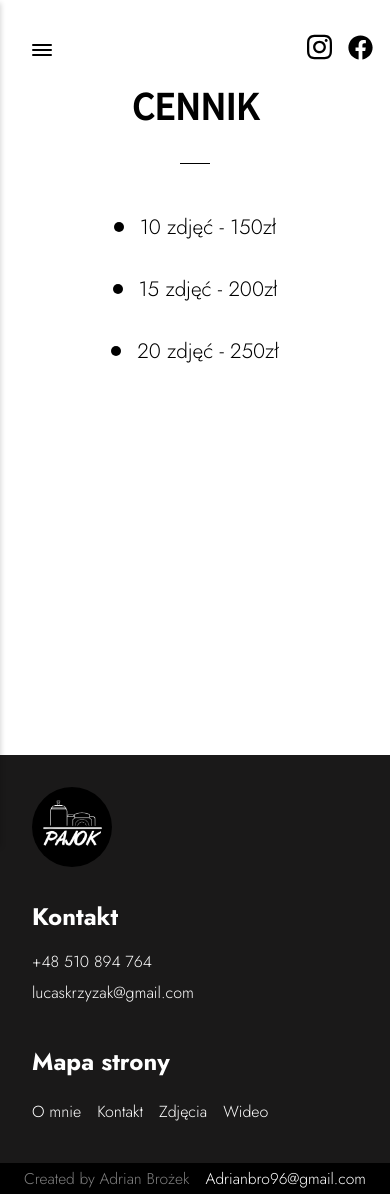
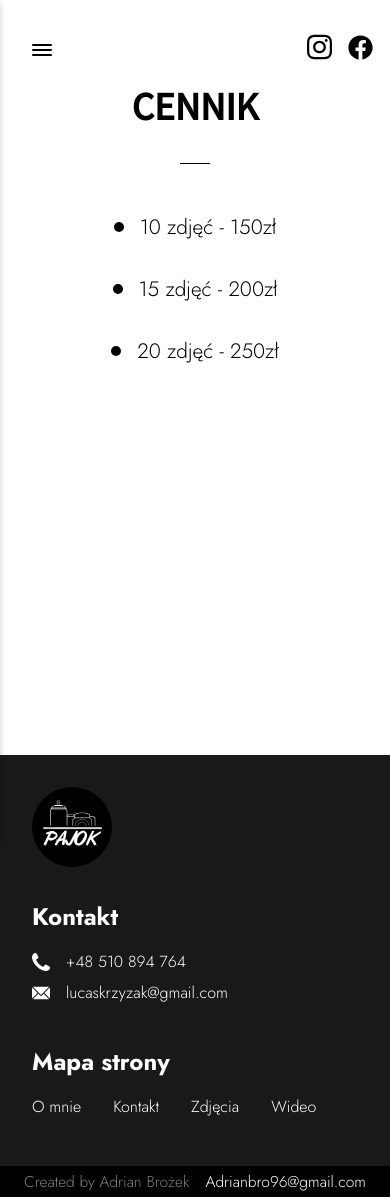
Before and after one commit to AdrianBroek/pajokWebsite, a React (Create React App) app: page /cennik in a window 390 px wide. Built offline with nearby package versions, Linux system fonts and the light colour scheme; no server answers; a web font is replaced by a local one.

Commit message:
grid photos responsive

```diff
--- a/src/components/Footer.js
+++ b/src/components/Footer.js
@@ -3,8 +3,11 @@ import styled from 'styled-components'
 //logo
 import pajokLogo from '../images/pajok_logo.png'
 // styles
-import {Logo} from '../style/styles'
+import {Logo, Icon} from '../style/styles'
 import { Link } from "react-router-dom";
+// icons
+import telIcon from '../images/icons/telephone.png'
+import email from '../images/icons/email.png'
 
 const Footer = () => {
 
@@ -18,8 +21,15 @@ const Footer = () => {
                 </div>
                 <div className='footer-info'>
                     <h2>Kontakt</h2>
-                    <h5>+48 510 894 764</h5>
-                    <h5>lucaskrzyzak@gmail.com</h5>
+                    <div className="flex">
+                        <IconStyle
+                         src={telIcon}/>
+                        <h5>+48 510 894 764</h5>
+                    </div>
+                    <div className="flex">
+                        <IconStyle src={email}/>
+                        <h5><a href="mailto:lucaskrzyzak@gmail.com">lucaskrzyzak@gmail.com</a></h5>
+                    </div>
                 </div>
                 <div className='footer-map'>
                     <h2>Mapa strony</h2>
@@ -53,6 +63,11 @@ const Footer = () => {
     )
 }
 
+const IconStyle = styled(Icon)`
+    max-width: 18px;
+    filter: invert(98%) sepia(28%) saturate(3%) hue-rotate(95deg) brightness(120%) contrast(100%);
+`
+
 const FooterStyle = styled.section`
     width: 100%;
     /* height: 25vh; */
@@ -82,16 +97,22 @@ const FooterStyle = styled.section`
         .footer-map {
             .footer-map-items {
                 width: 40%;
-                h5 {
+                h5, a {
                     display: inline-block;
                     padding: 0 1rem 0 0;
+                    margin-bottom: .5rem;
                 }
             }
         }
         .footer-info {
-
+            text-align: left;
+            .flex {
+                justify-content: flex-start;
+                column-gap: 1rem;
+                margin-bottom: .5rem;
+            }
         }
-        h5, h2 {
+        h5, h2, a {
             color: white;
             font-weight: 300;
         }
@@ -99,9 +120,9 @@ const FooterStyle = styled.section`
             font-weight: 600;
             margin-bottom: 1rem;
         }
-        h5 {
+        h5, a {
             font-size: 1rem;
-            margin-bottom: .5rem;
+
         }
         @media screen and (max-width: 768px){
             .footer-logo, .footer-info {
--- a/src/components/GlobalStyles.js
+++ b/src/components/GlobalStyles.js
@@ -19,7 +19,16 @@ const GlobalStyles = createGlobalStyle`
         font-family: 'Jost', sans-serif;
         overflow-x: hidden;
     }
-
+    .vimeoVideo {
+        padding: 35% 0 0 0;
+        position: relative;
+        width:60%;
+        height:auto;
+        @media screen and (max-width: 768px){
+            padding: 45% 0 0 0;
+            width: 90%;
+        }
+    }
     h1 {
         font-family: 'Assistant', sans-serif;
         text-transform: uppercase;
@@ -41,6 +50,11 @@ const GlobalStyles = createGlobalStyle`
     }
     .even {
         margin-bottom: 3rem;
+    }
+    .flex {
+        display: flex;
+        justify-content: space-evenly;
+        align-items: center;
     }
     /* width */
     ::-webkit-scrollbar {
--- a/src/components/photos/CityPhoto.js
+++ b/src/components/photos/CityPhoto.js
@@ -94,8 +94,9 @@ const ImgCont = styled(motion.div)`
     padding: 2.5rem;
     row-gap: 1rem;
     column-gap: 1rem;
-    @media screen and (max-width: 767.99px) {
-
+    grid-template-columns: 30% 30% 30%;
+    @media screen and (max-width: 501px) {
+        grid-template-columns: 45% 45%;
     }
     @media screen and (max-width: 501.99px) {
         padding: .5rem;
--- a/src/components/photos/FashionPhoto.js
+++ b/src/components/photos/FashionPhoto.js
@@ -94,8 +94,9 @@ const ImgCont = styled(motion.div)`
     padding: 2.5rem;
     row-gap: 1rem;
     column-gap: 1rem;
-    @media screen and (max-width: 767.99px) {
-
+    grid-template-columns: 30% 30% 30%;
+    @media screen and (max-width: 501px) {
+        grid-template-columns: 45% 45%;
     }
     @media screen and (max-width: 501.99px) {
         padding: .5rem;
--- a/src/components/photos/PortraitPhoto.js
+++ b/src/components/photos/PortraitPhoto.js
@@ -30,7 +30,7 @@ const CityPhoto = () => {
     const { photoData, open, setOpen, copiedObject, setCopiedObject } = useContext(UserContext)
     const [singleObject, setSingleObject] = useState(photoData.portrait)
     // state
-    const [grid, setGrid] = useState('30% 30% 30%')
+    const [grid, setGrid] = useState()
 
     // location
     const {pathname} = useLocation()
@@ -94,8 +94,9 @@ const ImgCont = styled(motion.div)`
     padding: 2.5rem;
     row-gap: 1rem;
     column-gap: 1rem;
-    @media screen and (max-width: 767.99px) {
-
+    grid-template-columns: 30% 30% 30%;
+    @media screen and (max-width: 501px) {
+        grid-template-columns: 45% 45%;
     }
     @media screen and (max-width: 501.99px) {
         padding: .5rem;
--- a/src/components/photos/WeddingPhoto.js
+++ b/src/components/photos/WeddingPhoto.js
@@ -94,8 +94,9 @@ const ImgCont = styled(motion.div)`
     padding: 2.5rem;
     row-gap: 1rem;
     column-gap: 1rem;
-    @media screen and (max-width: 767.99px) {
-
+    grid-template-columns: 30% 30% 30%;
+    @media screen and (max-width: 501px) {
+        grid-template-columns: 45% 45%;
     }
     @media screen and (max-width: 501.99px) {
         padding: .5rem;
--- a/src/pages/VideoPage.js
+++ b/src/pages/VideoPage.js
@@ -46,25 +46,23 @@ const VideoPage = () => {
         </Hide>
 
         </LinkCont> */}
-        <div style={{padding:'35% 0 0 0',position: 'relative',width:'60%',height:'auto'}}>
+        <div className="vimeoVideo"
+        style={{
 
+            }}
+        >
         <iframe
         style={{
             position:'absolute',
             top:0,
             left:0,
             width:'100%',
-            height:'100%'
+            height:'100%',
         }}
         src="https://player.vimeo.com/video/729598207?h=dc9c020d1b"
         frameborder="0" allow="fullscreen; picture-in-picture" allowfullscreen>
         </iframe>
         </div>
-        <motion.p variants={titleAnim}>
-        <a href="https://vimeo.com/729598207">Anhelika Video</a> from
-        <a href="https://vimeo.com/user115069247"> Pajok </a>
-         on <a href="https://vimeo.com">Vimeo</a>.
-        </motion.p>
         </PageLayout>
         </PageContainer>
     )
```
Also changed, not shown: src/images/icons/email.png (added), src/images/icons/telephone.png (added).
